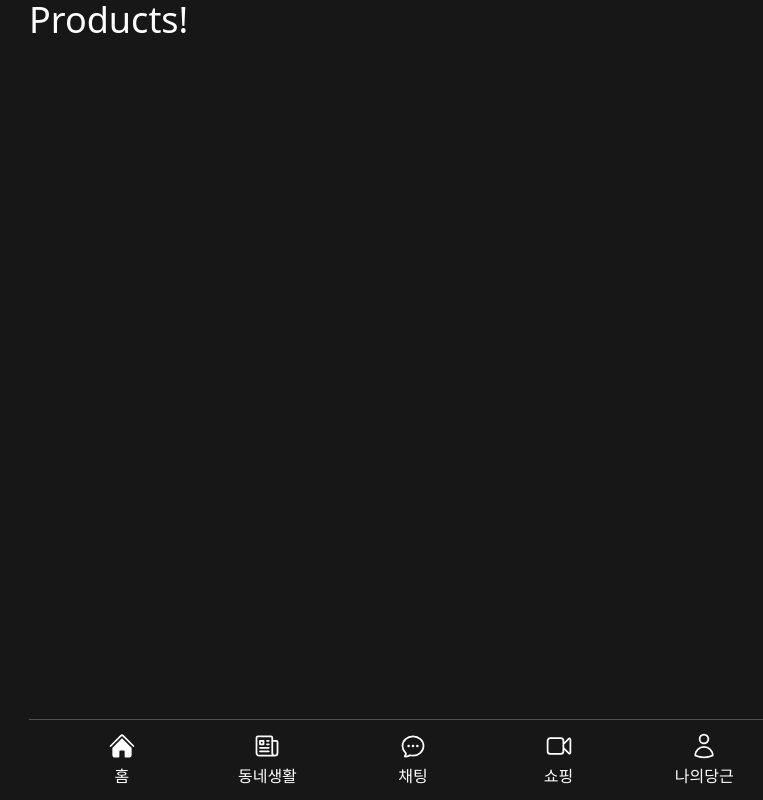
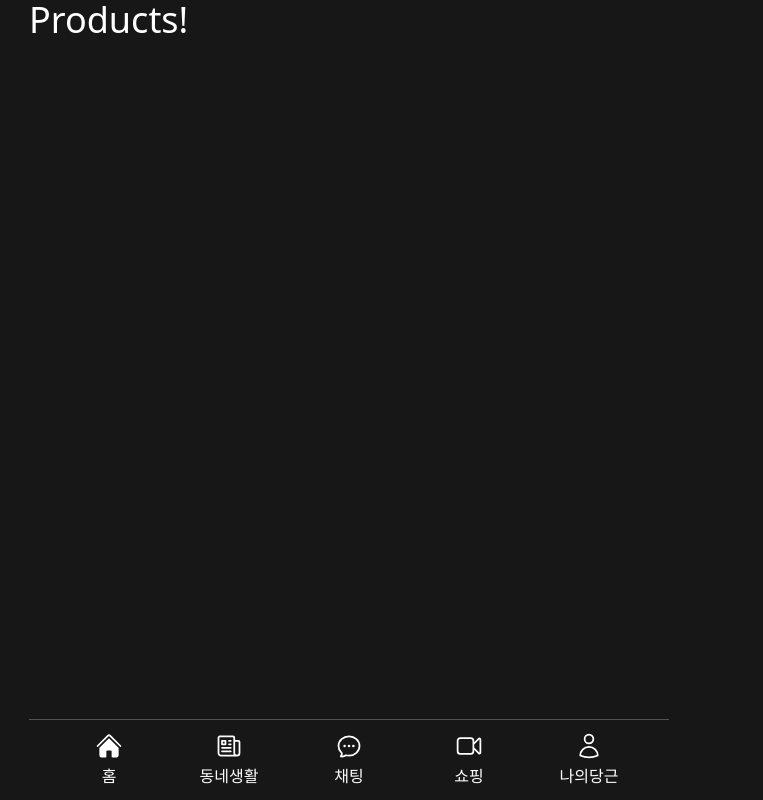
Before and after one commit to pvvng/carrot-market, a Next.js app: page /products in a window 1280 px wide. Shown: the whole page, without its empty margins (291-1054 px from the left). Built offline with nearby package versions, Linux system fonts and the light colour scheme.

Commit message:
로그인 상태 middleware 활성화, tab bar max width 정상화

```diff
--- a/components/tab-bar.tsx
+++ b/components/tab-bar.tsx
@@ -23,7 +23,7 @@ export default function TabBar() {
 
   console.log(pathname);
   return (
-    <div className="w-full mx-auto max-w-screen-md fixed bottom-0 grid grid-cols-5 border-neutral-600 border-t px-5 py-3 *:text-white">
+    <div className="fixed bottom-0 w-full mx-auto max-w-screen-sm grid grid-cols-5 border-neutral-600 border-t px-5 py-3 *:text-white">
       <Link href="/products" className="flex flex-col items-center gap-1">
         {pathname === "/products" ? (
           <SolidHomeIcon className="w-7 h-7" />
--- a/middleware.ts
+++ b/middleware.ts
@@ -24,9 +24,9 @@ export async function middleware(req: NextRequest) {
 
   // 로그인 상태
   // public page 이동 시도
-  // if (isLoggedIn && isPublicPath) {
-  //   return NextResponse.redirect(new URL("/home", req.url));
-  // }
+  if (isLoggedIn && isPublicPath) {
+    return NextResponse.redirect(new URL("/products", req.url));
+  }
 }
 
 export const config = {
```
